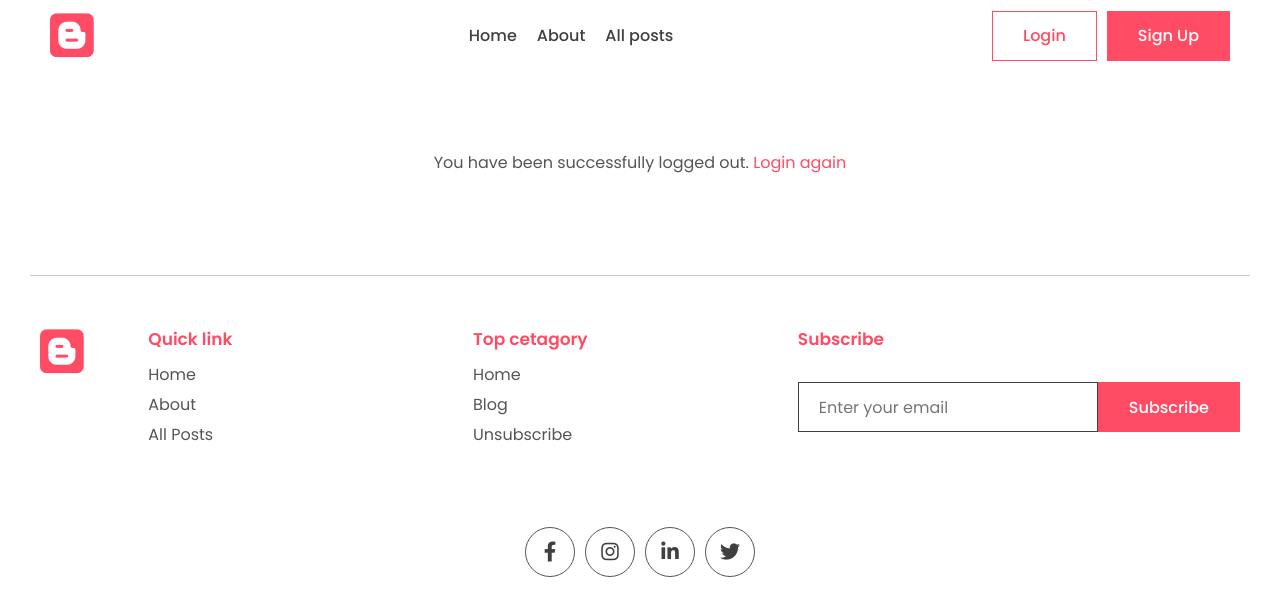
After one commit to andreistr21/blog-website, a Django app: page /logout/ in a window 1280 px wide. The commit adds this page. Shown: the top 616 px of the page. Run offline with Django 4.2, Linux system fonts and the light colour scheme; some libraries are stand-ins or nearby versions.

Commit message:
Add logout page

```diff
--- /dev/null
+++ b/app/templates/app/logout.html
@@ -0,0 +1,16 @@
+{% extends 'base.html' %}
+
+{% block title %}Blog | Welcome{% endblock title %}
+
+{% block content %}
+<main>
+    <div class="container">
+        <center>
+            <div class="typo">
+                <p> You have been successfully logged out.
+                    <a href="{% url 'login' %}">Login again</a></p>
+            </div>
+        </center>
+    </div>
+</main>
+{% endblock content %}
--- a/app/urls.py
+++ b/app/urls.py
@@ -1,4 +1,5 @@
 from django.urls import path
+from django.contrib.auth import views as auth_views
 
 from . import views
 
@@ -11,4 +12,5 @@ urlpatterns = [
     path("about/", views.about_page, name="about"),
     path("login/", views.login_page, name="login"),
     path("signup/", views.signup_page, name="signup"),
+    path("logout/", auth_views.LogoutView.as_view(template_name="app/logout.html"), name="logout"),
 ]
--- a/templates/base.html
+++ b/templates/base.html
@@ -1,22 +1,22 @@
 {% load static %}
 <!DOCTYPE html>
 <html lang="en">
+
 <head>
   <meta charset="UTF-8" />
   <meta http-equiv="X-UA-Compatible" content="IE=edge" />
   <meta name="viewport" content="width=device-width, initial-scale=1.0" />
   <link rel="stylesheet" href="{% static 'app/style.css' %}" />
-    <link rel="stylesheet"
-          href="https://unicons.iconscout.com/release/v2.1.6/css/unicons.css"/>
-    <link rel="stylesheet"
-          href="https://cdnjs.cloudflare.com/ajax/libs/font-awesome/6.1.1/css/all.min.css"
+  <link rel="stylesheet" href="https://unicons.iconscout.com/release/v2.1.6/css/unicons.css" />
+  <link rel="stylesheet" href="https://cdnjs.cloudflare.com/ajax/libs/font-awesome/6.1.1/css/all.min.css"
     integrity="sha512-KfkfwYDsLkIlwQp6LFnl8zNdLGxu9YAA1QvwINks4PhcElQSvqcyVLLD9aMhXd13uQjoXtEKNosOWaZqXgel0g=="
-          crossorigin="anonymous"
-          referrerpolicy="no-referrer"/>
-    <link href="https://fonts.googleapis.com/css?family=Material+Icons|Material+Icons+Outlined|Material+Icons+Two+Tone|Material+Icons+Round|Material+Icons+Sharp"
-          rel="stylesheet"/>
+    crossorigin="anonymous" referrerpolicy="no-referrer" />
+  <link
+    href="https://fonts.googleapis.com/css?family=Material+Icons|Material+Icons+Outlined|Material+Icons+Two+Tone|Material+Icons+Round|Material+Icons+Sharp"
+    rel="stylesheet" />
   <title>{% block title %}Blog{% endblock title %}</title>
 </head>
+
 <body>
   <header>
     <div class="container container-fluid">
@@ -27,16 +27,23 @@
         <a href="{% url 'index' %}">Home</a>
         <a href="{% url 'about' %}">About</a>
         <a href="">All posts</a>
+        {% if request.user.is_authenticated %}
+        <a href="">My posts</a>
+        {% endif %}
       </div>
       <div class="action-btn">
+        {% if not request.user.is_authenticated %}
         <a href="{% url 'login' %}">
           <button class="btn btn-scoundary">Login</button>
-          </a
-          >
+        </a>
         <a href="{% url 'signup' %}">
           <button class="btn btn-primary">Sign Up</button>
-          </a
-          >
+        </a>
+        {% else %}
+        <a href="{% url 'logout' %}">
+          <button class="btn btn-scoundary" id="logout_id">Logout</button>
+        </a>
+        {% endif %}
         <i class="uil uil-align-center-alt menu" onclick="menu()"></i>
       </div>
     </div>
@@ -69,12 +76,8 @@
           <h2>Subscribe</h2>
           <div class="newsletter">
             <form method="POST">
-                <input type="email"
-                       name="email"
-                       maxlength="100"
-                       placeholder="Enter your email"
-                       required=""
-                       id="id_email"/>
+              <input type="email" name="email" maxlength="100" placeholder="Enter your email" required=""
+                id="id_email" />
               <button class="btn btn-primary">Subscribe</button>
             </form>
           </div>
@@ -100,4 +103,5 @@
   </footer>
   <script src="{% static 'app/url.js' %}" id="url"></script>
 </body>
+
 </html>
```
Also changed, not shown: db.sqlite3. Lines whose indentation alone changed are shown as unchanged.
